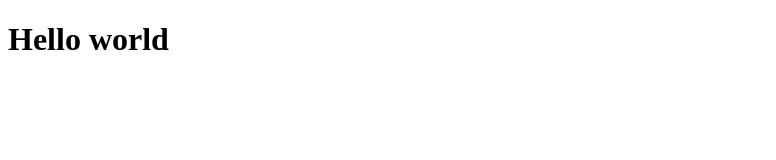
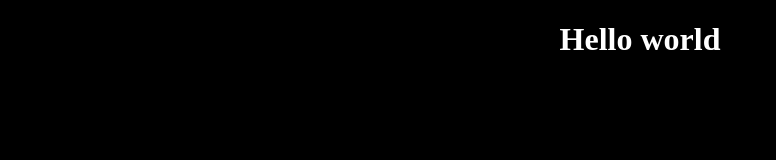
Before and after one commit to jacobthecoderguy/jacobthecoderguy.GitHub.io, a plain HTML site: page index.html in a window 1280 px wide. Shown: the whole page, without its empty margins (0-776 px from the left). Drawn offline with Linux system fonts and the light colour scheme.

Commit message:
update index.html

```diff
--- a/index.html
+++ b/index.html
@@ -4,6 +4,9 @@
   <head>
     <meta charset="utf-8">
     <title>Test website</title>
+    <style>
+      body {text-align: center; color: white; background-color: black;}
+    </style>
   </head>
 
   <body>
```
